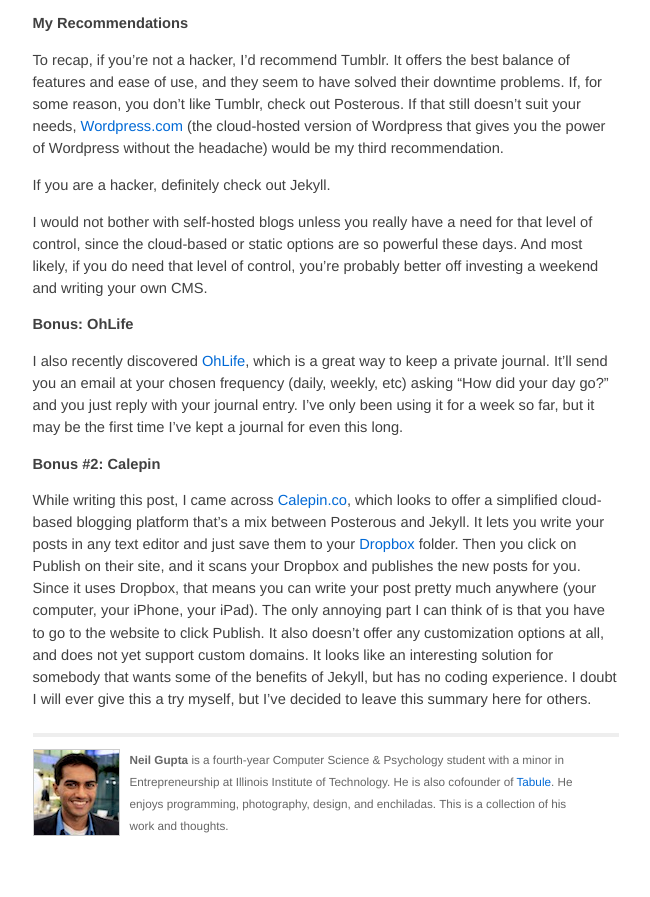
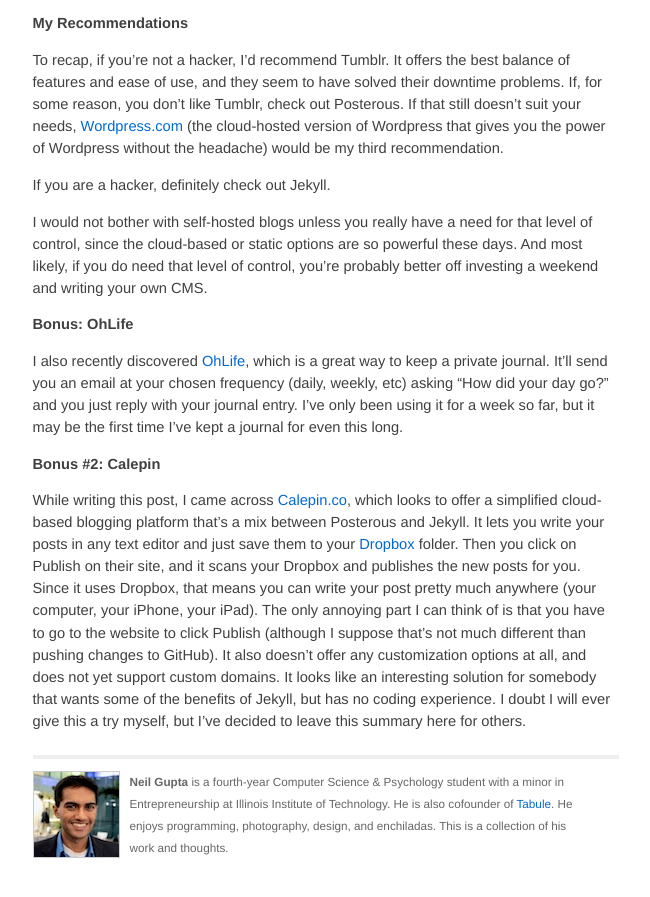
Before and after one commit to neilgupta/neilgupta.github.com, a Jekyll site: the page built from _posts/2012-01-01-my-journey-to-jekyll.md, in a window 1280 px wide and 900 px high, scrolled down 1760 px. Shown: the top 897 px of the window, without its empty margins (314-964 px from the left). Built offline with Jekyll 4.4.1, drawn with Linux system fonts in a browser that asks for light colours.

Commit message:
More edits to Jekyll blog post

```diff
--- a/_posts/2012-01-01-my-journey-to-jekyll.md
+++ b/_posts/2012-01-01-my-journey-to-jekyll.md
@@ -51,4 +51,4 @@ I also recently discovered [OhLife](http://ohlife.com/), which is a great way to
 
 **Bonus #2: Calepin**
 
-While writing this post, I came across [Calepin.co](http://calepin.co/), which looks to offer a simplified cloud-based blogging platform that's a mix between Posterous and Jekyll. It lets you write your posts in any text editor and just save them to your [Dropbox](http://dropbox.com) folder. Then you click on Publish on their site, and it scans your Dropbox and publishes the new posts for you. Since it uses Dropbox, that means you can write your post pretty much anywhere (your computer, your iPhone, your iPad). The only annoying part I can think of is that you have to go to the website to click Publish. It also doesn't offer any customization options at all, and does not yet support custom domains. It looks like an interesting solution for somebody that wants some of the benefits of Jekyll, but has no coding experience. I doubt I will ever give this a try myself, but I've decided to leave this summary here for others.
+While writing this post, I came across [Calepin.co](http://calepin.co/), which looks to offer a simplified cloud-based blogging platform that's a mix between Posterous and Jekyll. It lets you write your posts in any text editor and just save them to your [Dropbox](http://dropbox.com) folder. Then you click on Publish on their site, and it scans your Dropbox and publishes the new posts for you. Since it uses Dropbox, that means you can write your post pretty much anywhere (your computer, your iPhone, your iPad). The only annoying part I can think of is that you have to go to the website to click Publish (although I suppose that's not much different than pushing changes to GitHub). It also doesn't offer any customization options at all, and does not yet support custom domains. It looks like an interesting solution for somebody that wants some of the benefits of Jekyll, but has no coding experience. I doubt I will ever give this a try myself, but I've decided to leave this summary here for others.
```
